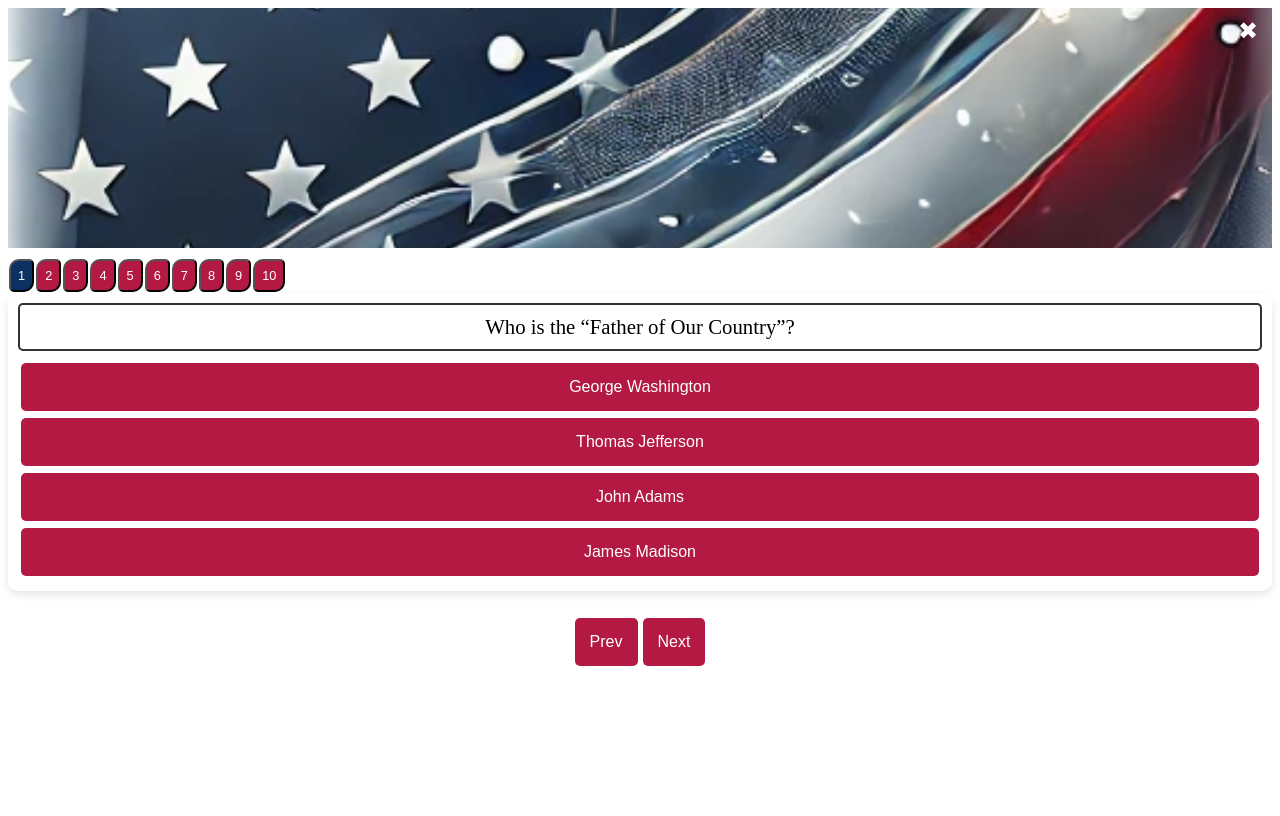
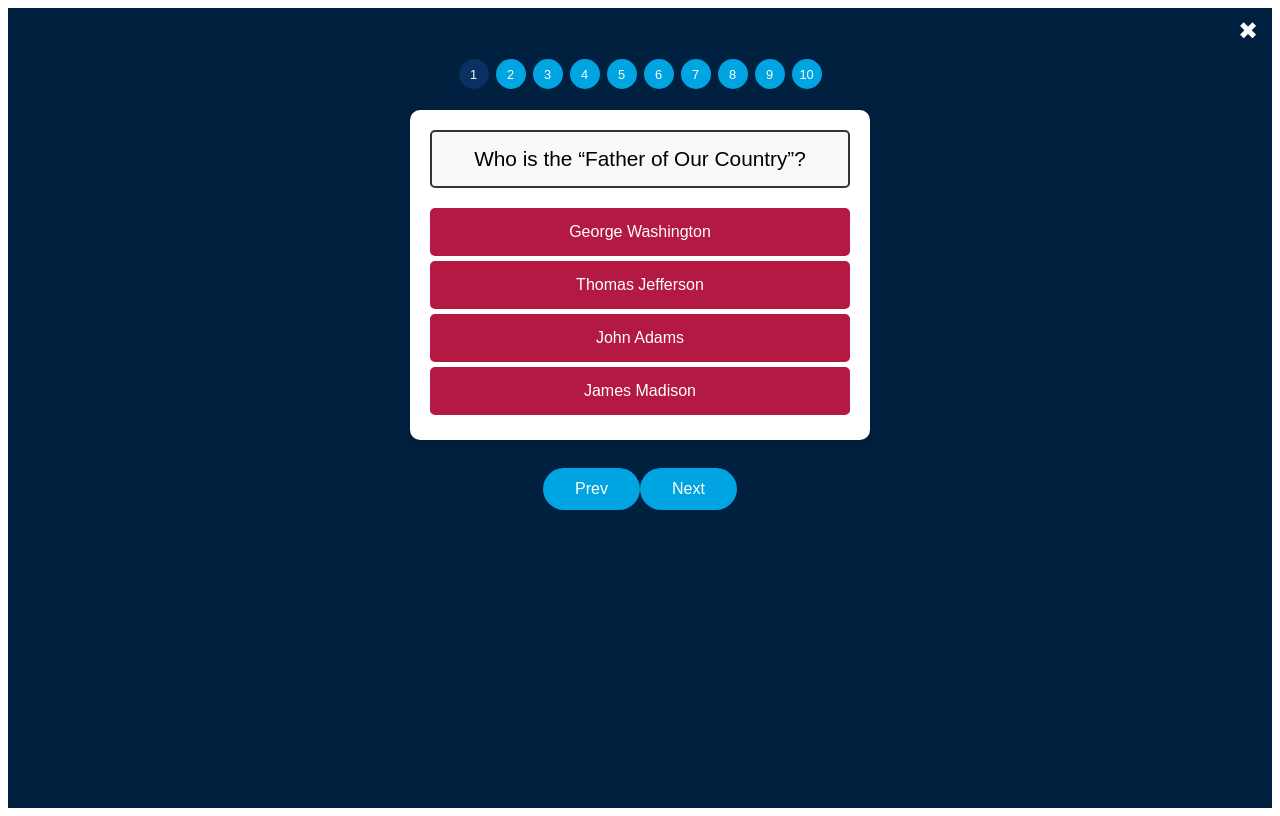
Before and after one commit to sanzay83/adquiz, a React (Create React App) app: page /quiz in a window 1280 px wide. Built offline with nearby package versions, Linux system fonts and the light colour scheme.

Commit message:
added more css changes

```diff
--- a/src/components/Quiz.js
+++ b/src/components/Quiz.js
@@ -64,13 +64,13 @@ function Quiz() {
   const totalPages = Math.ceil(selectedQuestions.length / questionsPerPage);
 
   return (
-    <>
+    <div className="app">
+      <div className="container">
         <Link className="exit" to="/">
           <div className="header">
             <button className="close-button">✖</button>
           </div>
         </Link>
-      <div className="halfBackgroundQuiz"></div>
         <div className="pagination">
           {Array.from({ length: totalPages }, (_, index) => (
             <button
@@ -101,8 +101,8 @@ function Quiz() {
             </div>
           ))}
         </div>
-      <div className="nextPrevButton">
         <button
+          className="main-button"
           onClick={() => paginate(currentPage - 1)}
           disabled={currentPage === 1}
         >
@@ -110,12 +110,19 @@ function Quiz() {
         </button>
 
         {currentPage < totalPages ? (
-          <button onClick={() => paginate(currentPage + 1)}>Next</button>
+          <button
+            className="main-button"
+            onClick={() => paginate(currentPage + 1)}
+          >
+            Next
+          </button>
         ) : (
-          <button onClick={handleSubmit}>Submit</button>
+          <button className="main-button" onClick={handleSubmit}>
+            Submit
+          </button>
         )}
       </div>
-    </>
+    </div>
   );
 }
 
--- a/src/components/Result.js
+++ b/src/components/Result.js
@@ -14,7 +14,8 @@ function Result() {
   }, []);
 
   return (
-    <>
+    <div className="app">
+      <div className="resultContainer">
         <Link className="exit" to="/">
           <div className="header">
             <button className="close-button">✖</button>
@@ -32,18 +33,19 @@ function Result() {
         <div className="resultScore">
           {score !== null ? `${score}/10` : "No score available"}
           <br />
-        {score < 6 ? `Try again to Score Better` : `Congratulation you passed`}
+          {score < 6
+            ? `Try again to Score Better`
+            : `Congratulation you passed`}
         </div>
 
-      <div className="resultButtonContainer">
         <Link to="/quiz">
-          <button className="button">Next Attempt</button>
+          <button className="main-button">Next Attempt</button>
         </Link>
         <Link to="/review">
-          <button className="button">Review</button>
+          <button className="main-button">Review</button>
         </Link>
       </div>
-    </>
+    </div>
   );
 }
 
--- a/src/components/Review.js
+++ b/src/components/Review.js
@@ -22,7 +22,7 @@ function Review() {
   }, []);
 
   return (
-    <>
+    <div className="app">
       <Link className="exit" to="/">
         <div className="header">
           <button className="close-button">✖</button>
@@ -31,7 +31,7 @@ function Review() {
 
       <div className="review-container">
         {selectedQuestions.map((data) => (
-          <div key={data.id}>
+          <div className="opt" key={data.id}>
             <br />
             <div className="question-text">{data.question}</div>
             {data.options.map((option, index) => {
@@ -57,7 +57,7 @@ function Review() {
           </div>
         ))}
       </div>
-    </>
+    </div>
   );
 }
 
--- a/src/styles/Quiz.css
+++ b/src/styles/Quiz.css
@@ -1,64 +1,82 @@
-.halfBackgroundQuiz {
-  text-align: center;
-  background-image: url("../assets/background.png");
-  background-size: cover;
-  background-position: center;
-  height: 30vh;
-  color: white;
+.container {
+  width: 100%;
+  max-width: 500px;
+  min-width: 200px;
+  margin: 0 auto;
+  height: 100vh;
 }
 
 .pagination {
-  margin-top: 10px;
-  width: 100%;
+  margin: 50px 20px 20px 20px;
+
+  display: flex;
+  justify-content: center;
+  gap: 5px;
+  flex-wrap: wrap;
 }
 
 .pagination button {
-  background-color: rgb(179, 25, 66);
-  padding: 5px;
-  border-radius: 10px 5px;
+  background-color: #00a4e0;
+  width: 30px;
+  height: 30px;
+  border-radius: 50%;
   color: white;
   cursor: pointer;
-  padding: 7px;
   margin: 1px;
   font-size: 0.8em;
+  transition: background-color 0.3s ease, transform 0.3s ease;
+  display: flex;
+  align-items: center;
+  justify-content: center;
+  border: none;
 }
 
 .pagination .active {
   background-color: rgb(10, 49, 97);
 }
 
+.pagination button:hover {
+  background-color: rgb(10, 49, 97);
+  transform: translateY(-2px);
+}
+
 .quiz-container {
   border-radius: 10px;
   box-shadow: 0 4px 8px rgba(0, 0, 0, 0.1);
-  padding: 10px;
+  padding: 20px;
   text-align: center;
+  background-color: #fff;
+  margin: 20px;
+  max-width: 500px;
+  min-width: 200px;
 }
 
 .question-text {
-  padding: 10px;
+  padding: 15px;
   font-size: 1.3em;
-  color: #000000;
-  margin-bottom: 10px;
+  color: #000;
+  margin-bottom: 20px;
   border: 2px solid #333;
   border-radius: 5px;
+  background-color: #f9f9f9;
 }
 
 .option {
   border-radius: 5px;
-  margin: 3px;
+  margin: 5px 0;
+  transition: transform 0.3s ease;
 }
 
 .option button {
   background-color: rgb(179, 25, 66);
   width: 100%;
-  padding: 10px;
+  padding: 15px;
   border-radius: 5px;
   color: white;
   border: none;
   cursor: pointer;
-  padding: 15px;
-  margin: 2px 0;
   font-size: 1em;
+  transition: background-color 0.3s ease, transform 0.3s ease;
 }
 
 .option .selected {
@@ -67,23 +85,5 @@
 
 .option button:hover {
   background-color: rgb(10, 49, 97);
+  transform: translateY(-2px);
 }
-
-.nextPrevButton {
-  margin: 25px 0;
-  display: flex;
-  gap: 5px;
-  width: 100%;
-  justify-content: center;
-}
-
-.nextPrevButton button {
-  background-color: rgb(179, 25, 66);
-  border-radius: 5px;
-  color: white;
-  border: none;
-  cursor: pointer;
-  padding: 15px;
-  margin: 2px 0;
-  font-size: 1em;
-}
--- a/src/styles/Result.css
+++ b/src/styles/Result.css
@@ -1,3 +1,11 @@
+.resultContainer {
+  width: 100%;
+  max-width: 500px;
+  min-width: 200px;
+  border: 1px solid white;
+  height: 100vh;
+}
+
 .halfBackground {
   text-align: center;
   background-image: url("../assets/background.png");
@@ -28,22 +36,5 @@
   margin-right: auto;
   text-align: center;
   font-size: 30px;
+  margin-bottom: 120px;
 }
-
-.resultButtonContainer {
-  margin-top: 30%;
-  display: flex;
-  gap: 5px;
-  justify-content: center;
-}
-
-.resultButtonContainer button {
-  background-color: rgb(179, 25, 66);
-  border-radius: 5px;
-  color: white;
-  border: none;
-  cursor: pointer;
-  padding: 15px 15px;
-  margin: 2px 0;
-  font-size: 1em;
-}
--- a/src/styles/Review.css
+++ b/src/styles/Review.css
@@ -1,3 +1,13 @@
 .review-container {
   padding: 20px;
 }
+
+.opt {
+  color: black;
+  text-align: left;
+  padding: 5px;
+  display: block;
+  background-color: #f9f9f9;
+  box-shadow: 0 8px 5px rgba(0, 0, 0, 0.2);
+  margin-top: 5px;
+}
```
Lines whose indentation alone changed are shown as unchanged.
